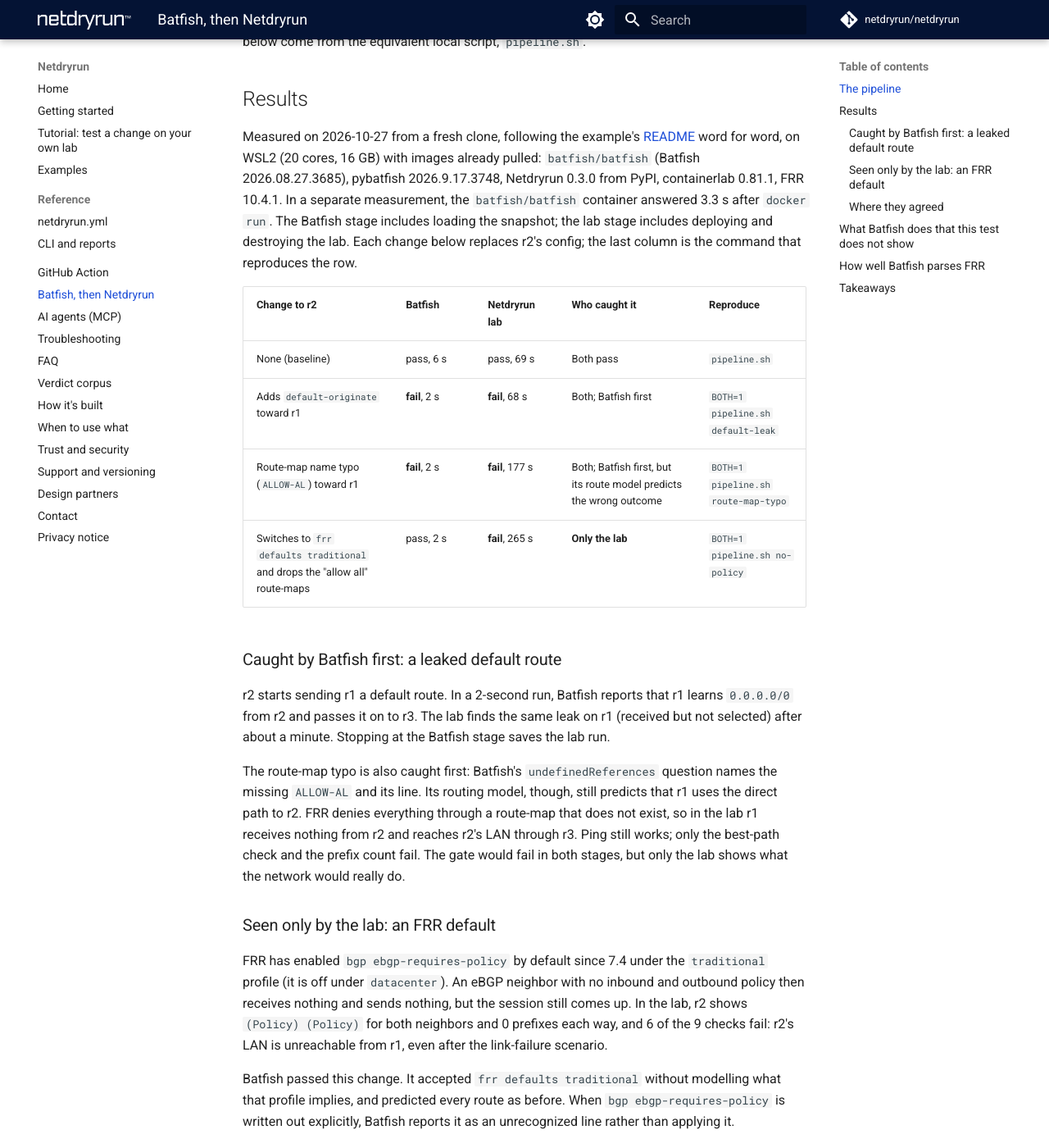
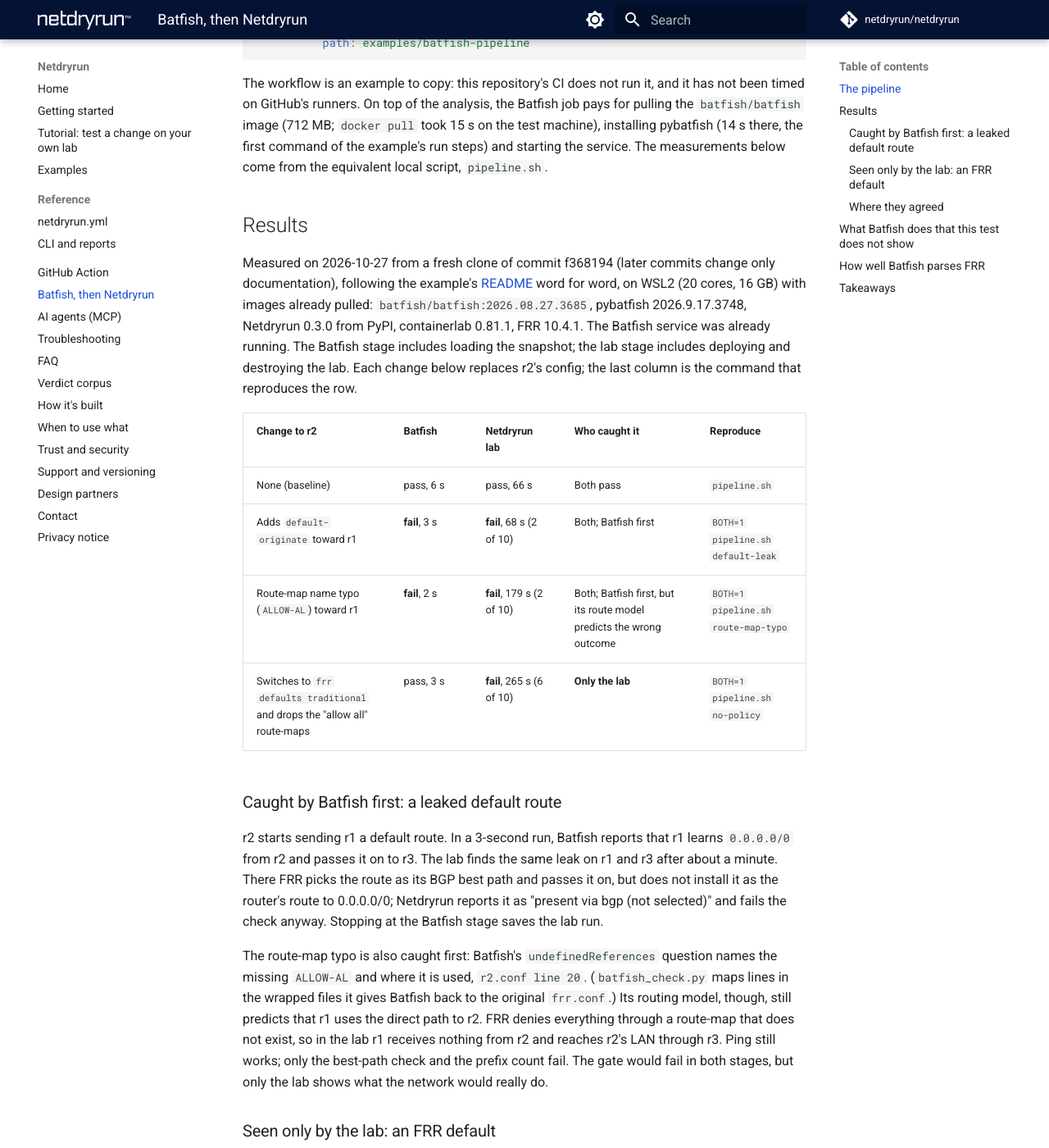
Before and after one commit to actions-marketplace-validations/netdryrun_Netdryrun, an MkDocs documentation site: the page built from website/docs/batfish.md, in a window 1280 px wide and 1400 px high, scrolled down 1541 px. Shown: the whole window at 82% size. Built offline with MkDocs 1.6.1 and Material for MkDocs 9.7.7, drawn with Linux system fonts in a browser that asks for light colours; plug-ins that fetch from the network failed and are left out; comment, search, counter and statistics services are not loaded; some of the changed text lies outside the part shown.

Commit message:
Batfish pipeline: review fixes in docs, numbers re-measured from a clean clone of f368194
Cite the measured commit, 10 lab checks with the r3 guard, the typo at r2.conf line 20, the SONiC
path (tested), analysis time once the service is up and the CI costs on top, the FRR docs for the
ebgp-requires-policy default, and a reproduce command for the SONiC no-policy prediction.

````diff
--- a/website/docs/batfish.md
+++ b/website/docs/batfish.md
@@ -1,11 +1,11 @@
 ---
 title: Batfish, then Netdryrun
-description: A two-stage gate for network changes. Batfish analyses FRR configs in seconds on every commit, then Netdryrun boots them in a containerlab lab. Measured results, what each stage caught, and how well Batfish parses FRR.
+description: A two-stage gate for network changes. Batfish analyses FRR configs without booting anything, then Netdryrun boots them in a containerlab lab. Measured results, what each stage caught, and how well Batfish parses FRR.
 ---
 
 # Batfish, then Netdryrun
 
-[Batfish](https://batfish.org) and Netdryrun™ answer different questions. Batfish reads configs and models the network: nothing has to boot, and in the runs below its stage took 2 to 6 seconds. Netdryrun boots the configs in a containerlab lab and checks what the routing software really does. Run Batfish first on every commit, and boot the lab only when it passes.
+[Batfish](https://batfish.org) and Netdryrun™ answer different questions. Batfish reads configs and models the network: nothing has to boot, and in the runs below its analysis took 2 to 6 seconds once the Batfish service was running. Netdryrun boots the configs in a containerlab lab and checks what the routing software really does. Run Batfish first on every commit, and boot the lab only when it passes.
 
 This page reports one measured run of that pipeline: four versions of a small FRR network, each tested by both stages. The code is in [`examples/batfish-pipeline`](https://github.com/netdryrun/netdryrun/tree/main/examples/batfish-pipeline).
 
@@ -13,10 +13,10 @@
 
 The network is the FRR triangle from [`examples/frr-bgp`](examples.md#frr-bgp): three routers, each in its own AS, each announcing one LAN over eBGP.
 
-1. **Batfish** (`batfish_check.py`, 8 checks): every config parses, no undefined references, all six BGP sessions establish, r1's best paths to the two other LANs, no router learns a default route, a traceroute from r1's LAN to r2's LAN, and the best path after the r1-r2 link fails (a forked snapshot with the interface deactivated).
-2. **Netdryrun** (`netdryrun.yml`, 9 checks): r1's two BGP sessions, the prefix count from r2, the route to r2's LAN and its best path, a ping, the same default-route guard, and the same link failure.
+1. **Batfish** (`batfish_check.py`, 8 checks): every config parses with no parse warnings, no undefined references, all six BGP sessions establish, r1's best paths to the two other LANs, no router learns a default route, a traceroute from r1's LAN to r2's LAN, and the best path after the r1-r2 link fails (a forked snapshot with the interface deactivated).
+2. **Netdryrun** (`netdryrun.yml`, 10 checks): r1's two BGP sessions, the prefix count from r2, the route to r2's LAN and its best path, a ping, no default route on r1 or r3, and the same link failure.
 
-The two stages state the same intent, as far as each tool can express it.
+The two stages check the same intent with two differences: Batfish checks for a default route on all three routers, while the lab checks r1 and r3 (r2 is the router that would send it), and the lab adds a prefix count and a ping.
 
 ```yaml title="examples/batfish-pipeline/github-workflow.yml"
 # Example workflow: copy to .github/workflows/ in your repository and adapt the paths.
@@ -59,28 +59,28 @@
           path: examples/batfish-pipeline
 ```
 
-The workflow is an example to copy: this repository's CI does not run it. The measurements below come from the equivalent local script, `pipeline.sh`.
+The workflow is an example to copy: this repository's CI does not run it, and it has not been timed on GitHub's runners. On top of the analysis, the Batfish job pays for pulling the `batfish/batfish` image (712 MB; `docker pull` took 15 s on the test machine), installing pybatfish (14 s there, the first command of the example's run steps) and starting the service. The measurements below come from the equivalent local script, `pipeline.sh`.
 
 ## Results
 
-Measured on 2026-10-27 from a fresh clone, following the example's [README](https://github.com/netdryrun/netdryrun/tree/main/examples/batfish-pipeline#run-it) word for word, on WSL2 (20 cores, 16 GB) with images already pulled: `batfish/batfish` (Batfish 2026.08.27.3685), pybatfish 2026.9.17.3748, Netdryrun 0.3.0 from PyPI, containerlab 0.81.1, FRR 10.4.1. In a separate measurement, the `batfish/batfish` container answered 3.3 s after `docker run`. The Batfish stage includes loading the snapshot; the lab stage includes deploying and destroying the lab. Each change below replaces r2's config; the last column is the command that reproduces the row.
+Measured on 2026-10-27 from a fresh clone of commit f368194 (later commits change only documentation), following the example's [README](https://github.com/netdryrun/netdryrun/tree/main/examples/batfish-pipeline#run-it) word for word, on WSL2 (20 cores, 16 GB) with images already pulled: `batfish/batfish:2026.08.27.3685`, pybatfish 2026.9.17.3748, Netdryrun 0.3.0 from PyPI, containerlab 0.81.1, FRR 10.4.1. The Batfish service was already running. The Batfish stage includes loading the snapshot; the lab stage includes deploying and destroying the lab. Each change below replaces r2's config; the last column is the command that reproduces the row.
 
 | Change to r2 | Batfish | Netdryrun lab | Who caught it | Reproduce |
 |---|---|---|---|---|
-| None (baseline) | pass, 6 s | pass, 69 s | Both pass | `pipeline.sh` |
-| Adds `default-originate` toward r1 | **fail**, 2 s | **fail**, 68 s | Both; Batfish first | `BOTH=1 pipeline.sh default-leak` |
-| Route-map name typo (`ALLOW-AL`) toward r1 | **fail**, 2 s | **fail**, 177 s | Both; Batfish first, but its route model predicts the wrong outcome | `BOTH=1 pipeline.sh route-map-typo` |
-| Switches to `frr defaults traditional` and drops the "allow all" route-maps | pass, 2 s | **fail**, 265 s | **Only the lab** | `BOTH=1 pipeline.sh no-policy` |
+| None (baseline) | pass, 6 s | pass, 66 s | Both pass | `pipeline.sh` |
+| Adds `default-originate` toward r1 | **fail**, 3 s | **fail**, 68 s (2 of 10) | Both; Batfish first | `BOTH=1 pipeline.sh default-leak` |
+| Route-map name typo (`ALLOW-AL`) toward r1 | **fail**, 2 s | **fail**, 179 s (2 of 10) | Both; Batfish first, but its route model predicts the wrong outcome | `BOTH=1 pipeline.sh route-map-typo` |
+| Switches to `frr defaults traditional` and drops the "allow all" route-maps | pass, 3 s | **fail**, 265 s (6 of 10) | **Only the lab** | `BOTH=1 pipeline.sh no-policy` |
 
 ### Caught by Batfish first: a leaked default route
 
-r2 starts sending r1 a default route. In a 2-second run, Batfish reports that r1 learns `0.0.0.0/0` from r2 and passes it on to r3. The lab finds the same leak on r1 (received but not selected) after about a minute. Stopping at the Batfish stage saves the lab run.
+r2 starts sending r1 a default route. In a 3-second run, Batfish reports that r1 learns `0.0.0.0/0` from r2 and passes it on to r3. The lab finds the same leak on r1 and r3 after about a minute. There FRR picks the route as its BGP best path and passes it on, but does not install it as the router's route to 0.0.0.0/0; Netdryrun reports it as "present via bgp (not selected)" and fails the check anyway. Stopping at the Batfish stage saves the lab run.
 
-The route-map typo is also caught first: Batfish's `undefinedReferences` question names the missing `ALLOW-AL` and its line. Its routing model, though, still predicts that r1 uses the direct path to r2. FRR denies everything through a route-map that does not exist, so in the lab r1 receives nothing from r2 and reaches r2's LAN through r3. Ping still works; only the best-path check and the prefix count fail. The gate would fail in both stages, but only the lab shows what the network would really do.
+The route-map typo is also caught first: Batfish's `undefinedReferences` question names the missing `ALLOW-AL` and where it is used, `r2.conf line 20`. (`batfish_check.py` maps lines in the wrapped files it gives Batfish back to the original `frr.conf`.) Its routing model, though, still predicts that r1 uses the direct path to r2. FRR denies everything through a route-map that does not exist, so in the lab r1 receives nothing from r2 and reaches r2's LAN through r3. Ping still works; only the best-path check and the prefix count fail. The gate would fail in both stages, but only the lab shows what the network would really do.
 
 ### Seen only by the lab: an FRR default
 
-FRR has enabled `bgp ebgp-requires-policy` by default since 7.4 under the `traditional` profile (it is off under `datacenter`). An eBGP neighbor with no inbound and outbound policy then receives nothing and sends nothing, but the session still comes up. In the lab, r2 shows `(Policy) (Policy)` for both neighbors and 0 prefixes each way, and 6 of the 9 checks fail: r2's LAN is unreachable from r1, even after the link-failure scenario.
+According to the [FRR documentation](https://docs.frrouting.org/en/latest/bgp.html#clicmd-bgp-ebgp-requires-policy), `bgp ebgp-requires-policy` is on by default under the `traditional` profile and off under `datacenter`. An eBGP neighbor with no inbound and outbound policy then receives nothing and sends nothing, but the session still comes up. In the lab, r2 shows `(Policy) (Policy)` for both neighbors and 0 prefixes each way, and 6 of the 10 checks fail: r2's LAN is unreachable from r1, even after the link-failure scenario.
 
 Batfish passed this change. It accepted `frr defaults traditional` without modelling what that profile implies, and predicted every route as before. When `bgp ebgp-requires-policy` is written out explicitly, Batfish reports it as an unrecognized line rather than applying it.
 
@@ -94,11 +94,12 @@
 
 ## How well Batfish parses FRR
 
-Batfish's FRR support is partial, and the way you feed it configs matters:
+Batfish reads FRR configs as part of its Cumulus Linux and SONiC support. Its FRR support is partial, and the way you feed it configs matters:
 
 - **A bare `frr.conf` is detected as Cisco IOS.** On these configs the status was `PARTIALLY_UNRECOGNIZED`: the `frr defaults` line was not recognized, and interfaces were renamed (`eth1` became `Ethernet1`). The BGP answers happened to be right, but FRR syntax was being read with IOS semantics.
-- **Batfish's FRR grammar belongs to its Cumulus Linux support.** Wrapped in the "Cumulus concatenated" layout (a hostname line, an interfaces section, a `ports.conf` marker, then `frr.conf`), the same three configs parse as `CUMULUS_CONCATENATED` with status `PASSED`, no warnings, and the lab's interface names. `batfish_check.py` does this wrapping.
-- **What is supported is the subset Cumulus used.** In this test, the defaults profile is accepted but not modelled, and `bgp ebgp-requires-policy` is not recognized at all. Make the gate fail on any file that does not parse cleanly (`fileParseStatus`, `parseWarning`), as the example script does.
+- **Cumulus Linux layout.** Wrapped in the "Cumulus concatenated" layout (a hostname line, an interfaces section, a `ports.conf` marker, then `frr.conf`), the same three configs parse as `CUMULUS_CONCATENATED` with status `PASSED`, no warnings, and the lab's interface names. `batfish_check.py` does this wrapping.
+- **SONiC layout.** Next to a `config_db.json` with the hostname and interface addresses, the unchanged `frr.conf` files also parse as `SONIC` with status `PASSED` and no warnings. Batfish predicted the same routes as through the Cumulus path, for the baseline and for the `traditional` change.
+- **Not every FRR command or default is supported.** In this test, the defaults profile is accepted but not modelled, and `bgp ebgp-requires-policy` is not recognized at all. Make the gate fail on any file that does not parse cleanly or has a parse warning (`fileParseStatus`, `parseWarning`), as the example script does.
 
 The commands that reproduce these findings, and the `(Policy)` output from FRR, are in the example's [README](https://github.com/netdryrun/netdryrun/tree/main/examples/batfish-pipeline#reproduce-the-findings).
 
@@ -106,7 +107,7 @@
 
 ## Takeaways
 
-- Put Batfish first. It needs no lab, it failed the bad changes in 2 seconds each, it names the file and line, and here it caught two of the three bad changes before any lab booted.
+- Put Batfish first. It needs no lab, it failed the two changes it caught in 2 to 3 seconds of analysis, and it pointed at the cause: the file and line of the route-map typo, the routers that learn the leaked default.
 - Keep the lab stage. The change that passed Batfish broke every route through r2, because of a vendor default that the model does not know about.
 - Watch for disagreements, not only for failures. On the route-map typo, both stages failed, but Batfish's prediction of the outcome was wrong.
 
````
Also changed, not shown: website/docs/examples.md (+4 -4 lines), website/docs/llms-full.txt (+26 -25 lines), examples/batfish-pipeline/README.md.
